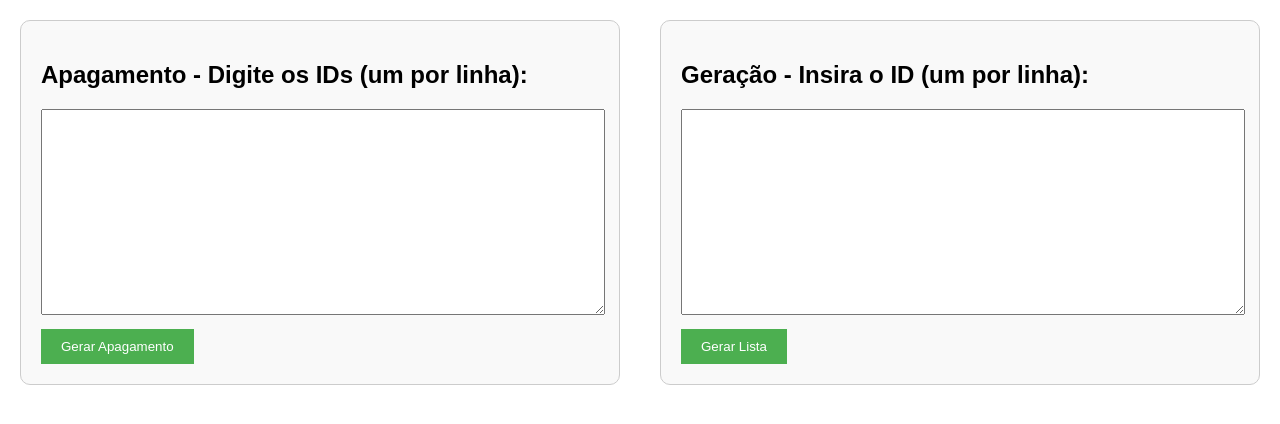
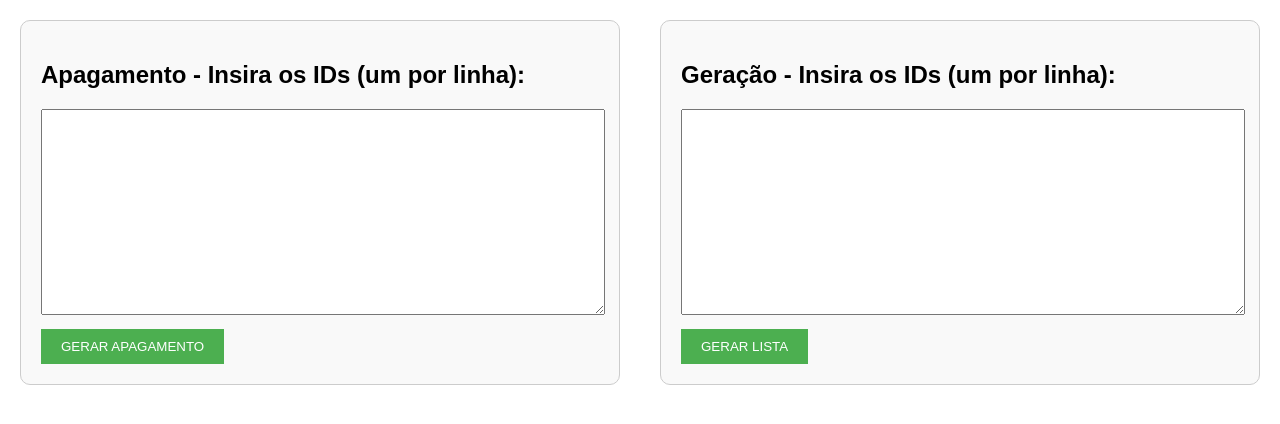
Before and after one commit to 1kton/script, a plain HTML site: page index.html in a window 1280 px wide. Drawn offline with Linux system fonts and the light colour scheme.

Commit message:
Update index.html

```diff
--- a/index.html
+++ b/index.html
@@ -3,22 +3,22 @@
 <head>
     <meta charset="UTF-8">
     <meta name="viewport" content="width=device-width, initial-scale=1.0">
-    <title>Script de Apagamento e Geração</title>
+    <title>Scripts</title>
     <link rel="stylesheet" href="style.css">
 </head>
 <body>
     <script src="script.js"></script>
     <div class="container">
-        <h2>Apagamento - Digite os IDs (um por linha):</h2>
+        <h2>Apagamento - Insira os IDs (um por linha):</h2>
         <textarea id="input-apagamento"></textarea>
-        <button onclick="gerarApagamento()">Gerar Apagamento</button>
+        <button onclick="gerarApagamento()">GERAR APAGAMENTO</button>
         <p class="success" id="success-apagamento">Arquivo gerado com sucesso!</p>
         <p class="error" id="error-apagamento"></p>
     </div>
     <div class="container">
-        <h2>Geração - Insira o ID (um por linha):</h2>
+        <h2>Geração - Insira os IDs (um por linha):</h2>
         <textarea id="input-geracao"></textarea>
-        <button onclick="gerarLista()">Gerar Lista</button>
+        <button onclick="gerarLista()">GERAR LISTA</button>
         <p class="success" id="success-geracao">Arquivo gerado com sucesso!</p>
         <p class="error" id="error-geracao"></p>
     </div>
```
